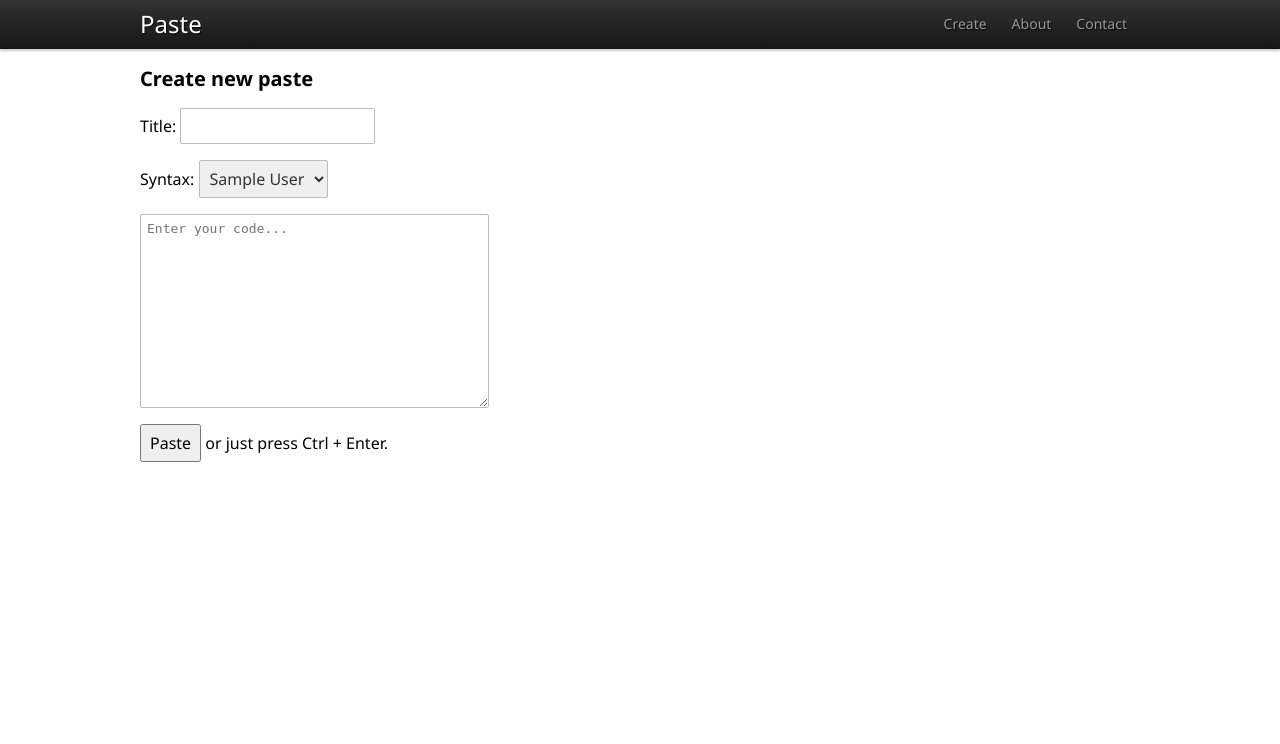
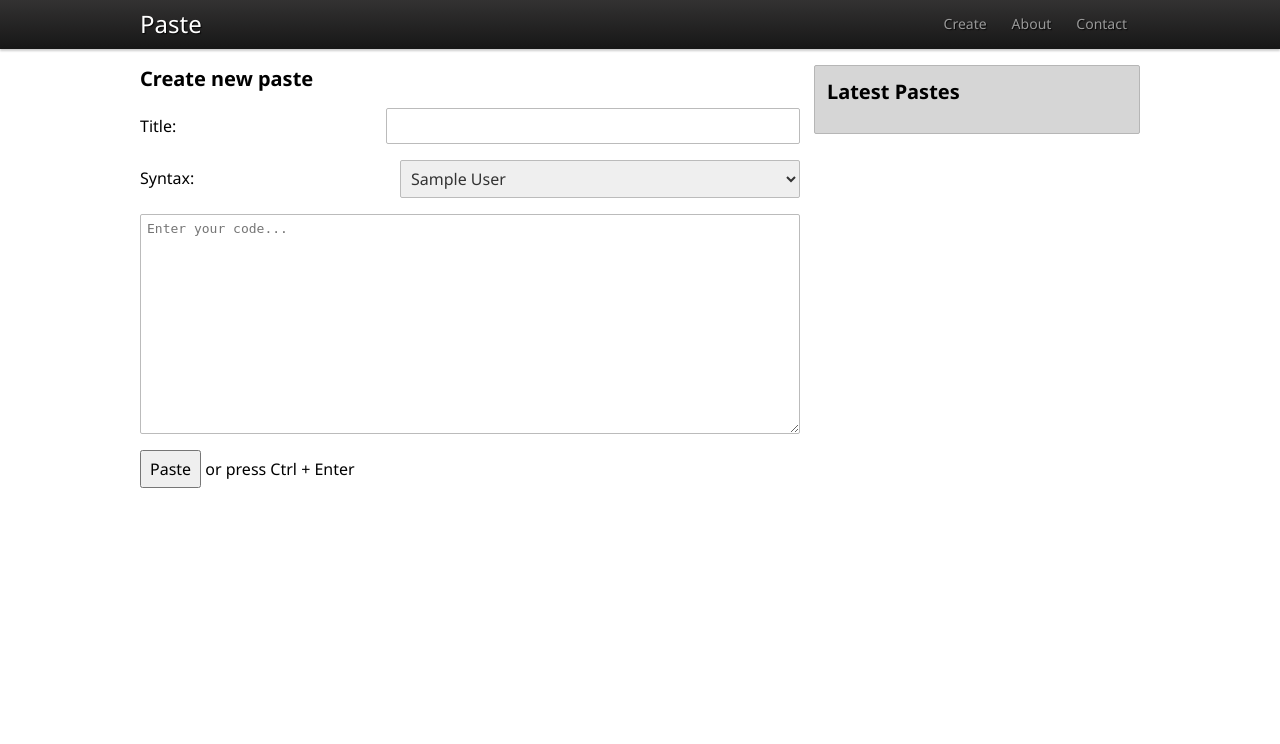
Before and after one commit to AdamBoxall/Paste, a PHP site: template views/create.twig in a window 1280 px wide. Shown: the top 744 px of the page. Run offline with PHP 8.4, Linux system fonts and the light colour scheme; the template is opened without the code that fills it: most values are stand-ins (such as "Sample title", 1, 10 or a date in 2020); some libraries are stand-ins or nearby versions.

Commit message:
Implemented latest pastes

```diff
--- a/app/config/routes.php
+++ b/app/config/routes.php
@@ -2,7 +2,6 @@
 
 $app->match('/', 'paste.controller:createAction');
 $app->match('/contact', 'paste.controller:contactAction');
-$app->get('/latest', 'paste.controller:latestAction');
 $app->get('/about', 'paste.controller:aboutAction');
 $app->get('/{pasteHex}', 'paste.controller:viewAction')
         ->assert('pasteHex', '[a-zA-Z0-9]+');
--- a/views/base.twig
+++ b/views/base.twig
@@ -22,7 +22,22 @@
                 </div>
             </div>
             <div class="island">
-                {% block main %}{% endblock %}
+                <div class="main">
+                    {% block main %}{% endblock %}
+                </div>
+                <div class="latest">
+                    <h2>Latest Pastes</h2>
+                    <ul>
+                        {% for paste in latest %}
+                            <li>
+                                <span class="pull-left"><a href="/{{ paste.hexId }}">{{ paste.normalisedTitle }}</a></span>
+                                <span class="pull-right highlight">{{ paste.syntax.displayName }}</span>
+                                <br>
+                                <span class="lowlight">{{ paste.createdFormatted }}</span>
+                            </li>
+                        {% endfor %}
+                    </ul>
+                </div>
                 <div class="push"></div>
             </div>
         </div>
--- a/views/contact.twig
+++ b/views/contact.twig
@@ -3,7 +3,7 @@
 {% block main %}
 
     <h2>Contact</h2>
-    <p>If you have a suggestion, have spotted a bug or have some code to contribute, please raise an issue on <a href="https://github.com/AdamBoxall/SilexPasteApp">GitHub</a> instead of contacting via this page. For everything else, please fill out the form below and I'll respond as soon as I can...</p>
+    <p>If you have a suggestion, have spotted a bug or have some code to contribute, please raise an issue on <a href="https://github.com/AdamBoxall/SilexPasteApp">GitHub</a> instead of contacting me via this page. For everything else, please fill out the form below and I'll respond as soon as I can...</p>
 
     <form method="post" action="">
         <div class="field">
--- a/views/create.twig
+++ b/views/create.twig
@@ -13,15 +13,19 @@
             <label for="paste_syntax_id">Syntax:</label>
             <select name="paste[syntax_id]" id="paste_syntax_id">
                 {% for syntax in syntaxes %}
-                    <option value="{{ syntax.id }}">{{ syntax.displayName }}</option>
+                    {% if syntax.name == 'plain' %}
+                        <option value="{{ syntax.id }}" selected>{{ syntax.displayName }}</option>
+                    {% else %}
+                        <option value="{{ syntax.id }}">{{ syntax.displayName }}</option>
+                    {% endif %}
                 {% endfor %}
             </select>
         </div>
         <div class="field">
-            <textarea name="paste[body]" cols="40" rows="12" class="code" placeholder="Enter your code..."></textarea>
+            <textarea name="paste[body]" class="code" placeholder="Enter your code..."></textarea>
         </div>
         <div class="field">
-            <input type="submit" value="Paste"> or just press Ctrl + Enter.
+            <input type="submit" value="Paste"> or press Ctrl + Enter
         </div>
     </form>
 
--- a/web/assets/css/main.css
+++ b/web/assets/css/main.css
@@ -50,31 +50,26 @@
     text-decoration: underline;
 }
 
-
-/**
- * Forms
- */
-
-input[type=text],
-textarea,
-select {
-    border: 1px solid #bbbbbb;
-    border-radius: 2px;
-    color: #333333;
-    padding: 6px;
+.pull-left {
+    float: left;
 }
 
-.code {
-    font-family: monospace;
+.pull-right {
+    float: right;
 }
 
-input[type=submit],
-input[type=button] {
-    padding: 6px 8px;
+.highlight {
+    background: #565656;
+    border-radius: 2px;
+    color: #ffffff;
+    display: inline-block;
+    font-size: smaller;
+    padding: 2px 4px;
 }
 
-.field {
-    margin-bottom: 16px;
+.lowlight {
+    color: #999999;
+    font-size: smaller;
 }
 
 
@@ -188,3 +183,79 @@
     border-right-color: #222222;
     color: #ffffff;
 }
+
+
+/**
+ * Main
+ */
+
+.main {
+    float: left;
+    width: 660px;
+}
+
+.latest {
+    background: #d6d6d6;
+    border: 1px solid #b6b6b6;
+    border-radius: 2px;
+    float: right;
+    margin-bottom: 16px;
+    padding: 12px;
+    width: 300px;
+}
+
+.latest ul {
+    list-style: none;
+    margin-bottom: 16px;
+    padding: 0;
+}
+
+.latest li {
+    margin-bottom: 8px;
+    overflow: hidden;
+}
+
+.latest a {
+    color: #222222;
+}
+
+
+/**
+ * Forms
+ */
+
+input[type=text],
+textarea,
+select {
+    border: 1px solid #bbbbbb;
+    border-radius: 2px;
+    color: #333333;
+    padding: 6px;
+}
+
+.code {
+    font-family: monospace;
+    height: 206px;
+    width: 646px;
+}
+
+input[type=submit],
+input[type=button] {
+    padding: 6px 8px;
+}
+
+.field {
+    margin-bottom: 16px;
+    overflow: hidden;
+}
+
+.field label {
+    float: left;
+    line-height: 36px;
+}
+
+.field input[type=text],
+.field select {
+    float: right;
+    width: 400px;
+}
```
Also changed, not shown: src/Paste/Controller/PasteController.php (+7 -12 lines).
